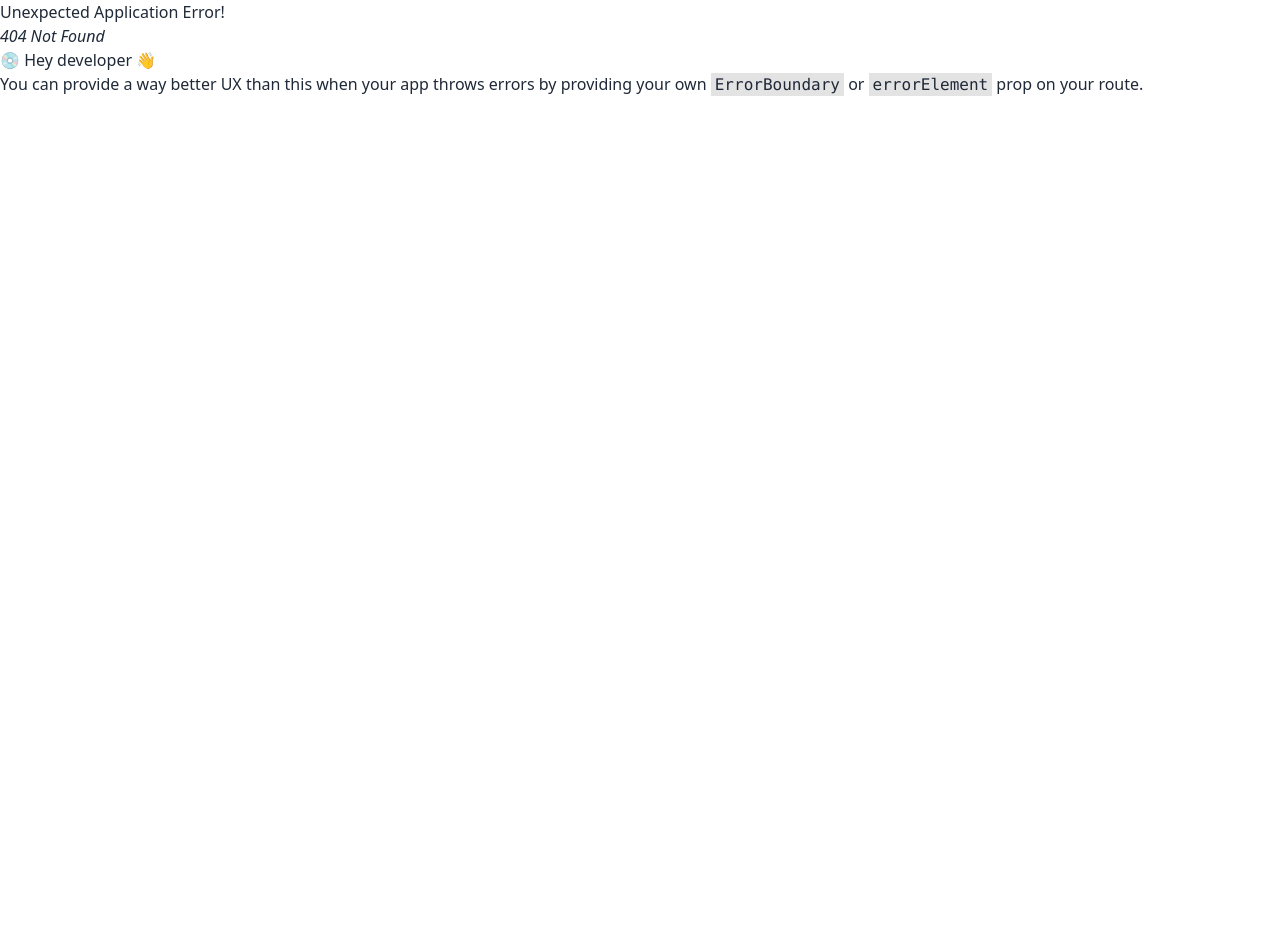
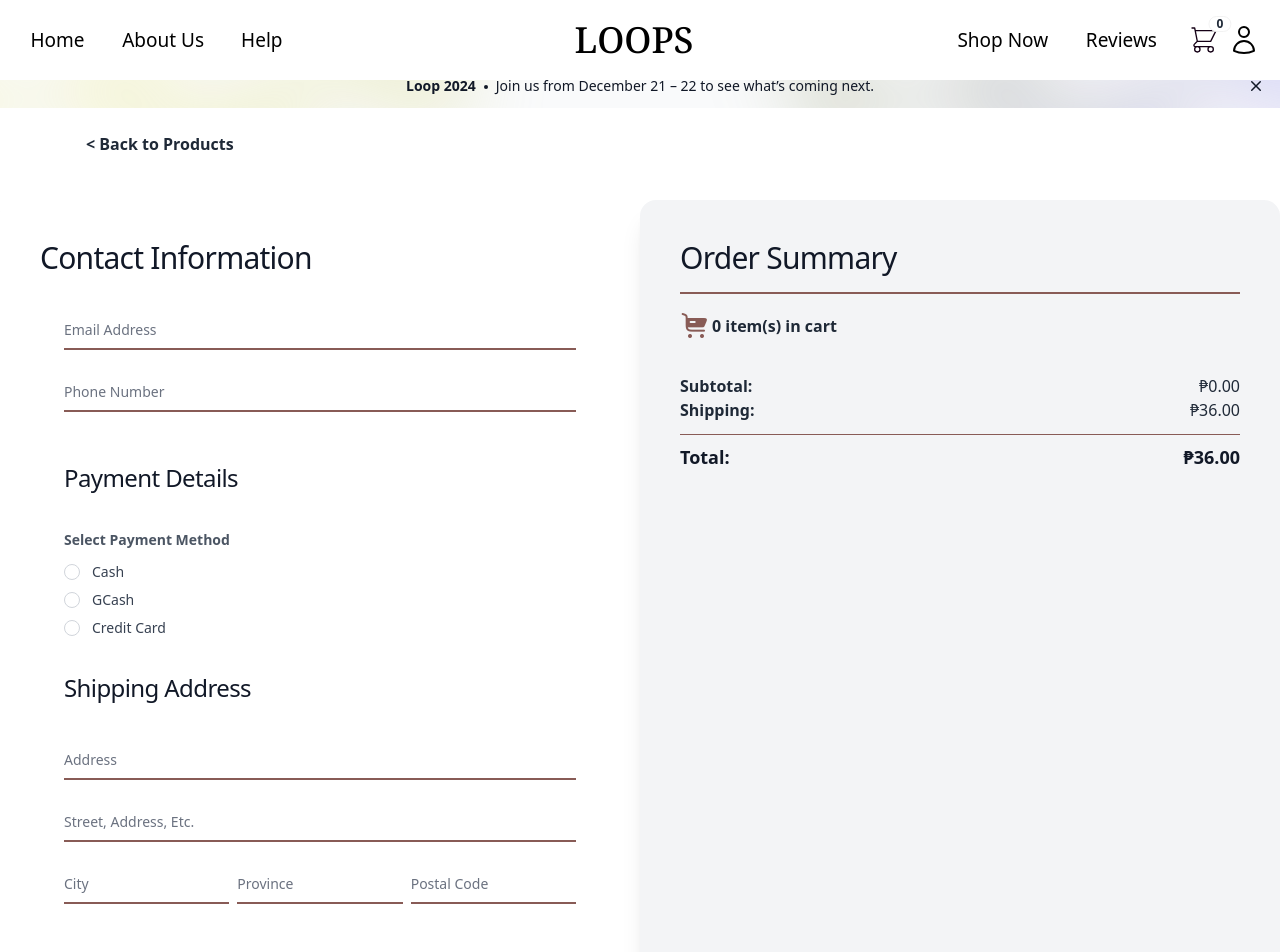
Before and after one commit to dyeem/DCIT26_PROJECT, a React (Vite) app in the folder project/: page /products/checkout in a window 1280 px wide. Before the commit this address had no page. Shown: the top 952 px of the page. Before the commit the page ends 800 px from the top, so only its background shows below. Built offline with nearby package versions, Linux system fonts and the light colour scheme; a web font is replaced by a local one.

Commit message:
18/12 3:58pm

```diff
--- a/project/src/Components/Cart.jsx
+++ b/project/src/Components/Cart.jsx
@@ -32,7 +32,7 @@
 
     function handleCheckout () {
         setOpen(false)
-        navigate("products/sales/checkout")
+        navigate("products/checkout")
     }
 
   return (
--- a/project/src/Components/CheckOut.jsx
+++ b/project/src/Components/CheckOut.jsx
@@ -34,7 +34,7 @@
                                     <div class="relative z-0 w-full mb-5 group">
                                         <input
                                             type="email"
-                                            name="floating_email"
+                                            name="email"
                                             id="floating_email"
                                             class="block py-2.5 px-0 w-full text-sm text-gray-900 bg-transparent border-0 border-b-2 border-[#885b56] appearance-none dark:text-white focus:outline-none focus:ring-0 focus:border-[#885b56] peer"
                                             placeholder=" "
@@ -51,7 +51,7 @@
                                     <div class="relative z-0 w-full mb-5 group">
                                         <input
                                             type="tel"
-                                            name="floating_email"
+                                            name="tel"
                                             id="floating_email"
                                             class="block py-2.5 px-0 w-full text-sm text-gray-900 bg-transparent border-0 border-b-2 border-[#885b56] appearance-none dark:text-white focus:outline-none focus:ring-0 focus:border-[#885b56] peer"
                                             placeholder=" "
@@ -122,8 +122,8 @@
                                     {/* Address */}
                                     <div class="relative z-0 w-full mb-5 group">
                                         <input
-                                            type="tel"
-                                            name="floating_email"
+                                            type="address"
+                                            name="address"
                                             id="floating_email"
                                             class="block py-2.5 px-0 w-full text-sm text-gray-900 bg-transparent border-0 border-b-2 border-[#885b56] appearance-none dark:text-white focus:outline-none focus:ring-0 focus:border-[#885b56] peer"
                                             placeholder=" "
@@ -142,7 +142,7 @@
                                     <div class="relative z-0 w-full mb-5 group">
                                         <input
                                             type="tel"
-                                            name="address"
+                                            name="street"
                                             id="floating_email"
                                             class="block py-2.5 px-0 w-full text-sm text-gray-900 bg-transparent border-0 border-b-2 border-[#885b56] appearance-none dark:text-white focus:outline-none focus:ring-0 focus:border-[#885b56] peer"
                                             placeholder=" "
@@ -163,7 +163,7 @@
                                         <div class="relative z-0 w-full mb-5 group">
                                             <input
                                                 type="tel"
-                                                name="floating_email"
+                                                name="city"
                                                 id="floating_email"
                                                 class="block py-2.5 px-0 w-full text-sm text-gray-900 bg-transparent border-0 border-b-2 border-[#885b56] appearance-none dark:text-white focus:outline-none focus:ring-0 focus:border-[#885b56] peer"
                                                 placeholder=" "
@@ -182,7 +182,7 @@
                                         <div class="relative z-0 w-full mb-5 group">
                                             <input
                                                 type="tel"
-                                                name="floating_email"
+                                                name="province"
                                                 id="floating_email"
                                                 class="block py-2.5 px-0 w-full text-sm text-gray-900 bg-transparent border-0 border-b-2 border-[#885b56] appearance-none dark:text-white focus:outline-none focus:ring-0 focus:border-[#885b56] peer"
                                                 placeholder=" "
@@ -201,7 +201,7 @@
                                         <div class="relative z-0 w-full mb-5 group">
                                             <input
                                                 type="tel"
-                                                name="floating_email"
+                                                name="postal code"
                                                 id="floating_email"
                                                 class="block py-2.5 px-0 w-full text-sm text-gray-900 bg-transparent border-0 border-b-2 border-[#885b56] appearance-none dark:text-white focus:outline-none focus:ring-0 focus:border-[#885b56] peer"
                                                 placeholder=" "
@@ -239,7 +239,7 @@
                                     <hr className="my-6 border-t-2 border-[#885b56]" />
                                 </div>
                                 <div className="mt-[2rem] flex justify-center items-center">
-                                    <button onClick={() => navigate("/products/sales/checkout/orderconfirmationpage")} className="bg-[#885b56] text-lg text-white px-3 py-2 font-noto">Checkout</button>
+                                    <button onClick={() => navigate("/products/checkout/orderconfirmationpage")} className="bg-[#885b56] text-lg text-white px-3 py-2 font-noto">Checkout</button>
                                 </div>
                             </form>
                         </div>
@@ -285,7 +285,7 @@
                                     </div>
                                     <div className="pt-2 flex justify-between text-lg font-semibold text-gray-900">
                                         <p>Total:</p>
-                                        <p>₱{userCart.reduce((total, cart) => cart.price ? total + cart.price : total, 0)}.00</p>
+                                        <p>₱{userCart.reduce((total, cart) => cart.price ? total + cart.price : total, 0) +36}.00</p>
                                     </div>
                                 </div>
                             </div>
--- a/project/src/Components/NavBar.jsx
+++ b/project/src/Components/NavBar.jsx
@@ -1,12 +1,11 @@
 import { useEffect, useState } from 'react';
 import { NavLink, Link } from 'react-router-dom';
 
-import avatar from '../Assets/avatar.jpg'
 import Cart from './Cart'
 
 //redux
 import { useSelector, useDispatch } from 'react-redux'
-import { userActions } from './RTK/user/userSlice';
+import { userActions } from './RTK/User/userSlice';
 
 export default function NavBar() {
 
@@ -14,6 +13,11 @@
 
     const dispatch = useDispatch()
     const currentUser = useSelector((state) => state.user.currentUser)
+    const userCart = useSelector((state) => {
+        const currentUserEmail = state.user.currentUser?.email;
+        const user = state.user.usersList.find(user => user.email === currentUserEmail);
+        return user?.cart || [];
+    });
 
     return (
         <>
@@ -37,6 +41,7 @@
                             />
                             </svg>
                         </label>
+                        {/* PHONE */}
                         <div className="drawer-side z-50">
                             <label htmlFor="my-drawer" className="drawer-overlay "></label>
                             <ul className="menu bg-white min-h-full w-52 p-4 pt-5">
@@ -44,7 +49,7 @@
                                 <NavLink to="/" className='text-black text-xl font-serif'>Home</NavLink>
                             </li>
                             <li>
-                                <NavLink to="products/sales" className='text-black text-xl font-serif'> Shop Now</NavLink>
+                                <NavLink to="products" className='text-black text-xl font-serif'> Shop Now</NavLink>
                             </li>
                             <li>
                                 <NavLink to="reviews" className='text-black text-xl font-serif'>Reviews</NavLink>
@@ -53,10 +58,10 @@
                                 <a className='text-black text-xl font-serif'>More</a>
                                 <ul className="p-2">
                                     <li>
-                                    <NavLink to="contactus" className="text-black text-xl font-serif">Contact Us</NavLink>
+                                    <NavLink to="/help/contactus" className="text-black text-xl font-serif">Contact Us</NavLink>
                                     </li>
                                     <li>
-                                    <NavLink to="faqpage" className="text-black text-xl font-serif">FAQ</NavLink>
+                                    <NavLink to="/help/faqpage" className="text-black text-xl font-serif">FAQ</NavLink>
                                     </li>
                                 </ul>
                             </li>
@@ -91,13 +96,28 @@
                                 />
                             </NavLink>
                         </li>
-                        <li>
-                            <NavLink to="contactus" className='btn btn-ghost text-black text-xl relative group hover:bg-transparent focus:bg-transparent active:bg-transparent font-normal'>Contact Us
-                                <span
-                                    className="absolute bottom-0 left-0 h-[2px] w-0 bg-black transition-all duration-300 group-hover:w-full"
-                                />
-                            </NavLink>
-                        </li>
+                        <div className="relative group">
+                            <button className="btn btn-ghost text-black text-xl relative hover:bg-transparent focus:bg-transparent active:bg-transparent font-normal">
+                                Help
+                                <span className="absolute bottom-0 left-0 h-[2px] w-0 bg-black transition-all duration-300 group-hover:w-full" />
+                            </button>
+
+                            {/* Dropdown menu */}
+                            <div className="absolute left-0 top-10 mt-2 w-40 bg-white border border-gray-200 rounded-lg shadow-lg opacity-0 invisible group-hover:opacity-100 group-hover:visible transition-opacity duration-300">
+                                <Link
+                                to="/help/faqpage"
+                                className="block px-4 py-4 text-black hover:bg-gray-100 text-base"
+                                >
+                                FAQ
+                                </Link>
+                                <Link
+                                to="/help/contactus"
+                                className="block px-4 py-4 text-black hover:bg-gray-100 text-base"
+                                >
+                                Contact Us
+                                </Link>
+                            </div>
+                        </div>
                     </ul>
                 </div>
                 <div className="navbar-center">
@@ -111,7 +131,7 @@
                 <div className='navbar-end'>
                     <ul className="menu menu-horizontal px-1 hidden lg:flex">
                         <li>
-                            <NavLink to="products/sales" className='relative group btn btn-ghost text-black text-xl  hover:bg-transparent font-normal'>Shop Now
+                            <NavLink to="products" className='relative group btn btn-ghost text-black text-xl  hover:bg-transparent font-normal'>Shop Now
                                 <span
                                     className="absolute bottom-0 left-0 h-[2px] w-0 bg-black transition-all duration-300 group-hover:w-full"
                                 />
@@ -143,7 +163,7 @@
                                     strokeWidth="1"
                                     d="M3 3h2l.4 2M7 13h10l4-8H5.4M7 13L5.4 5M7 13l-2.293 2.293c-.63.63-.184 1.707.707 1.707H17m0 0a2 2 0 100 4 2 2 0 000-4zm-8 2a2 2 0 11-4 0 2 2 0 014 0z" />
                                 </svg>
-                                <span className="badge badge-sm indicator-item #150016">0</span>
+                                <span className="badge badge-sm indicator-item #150016">{userCart.length}</span>
                             </div>
                         </div>
                         {/* <div
--- /dev/null
+++ b/project/src/Layouts/HelpLayout.jsx
@@ -0,0 +1,9 @@
+import { Outlet } from "react-router-dom";
+
+export default function HelpLayout() {
+    return (
+        <>
+            <Outlet/>
+        </>
+    )
+}
--- a/project/src/Layouts/router.jsx
+++ b/project/src/Layouts/router.jsx
@@ -22,6 +22,7 @@
 import RootLayout from '../Layouts/RootLayout.jsx'
 import SalesLayout from "./SalesLayout.jsx";
 import CheckoutLayout from "./CheckoutLayout.jsx";
+import HelpLayout from "./HelpLayout.jsx";
 
 
 const router = createBrowserRouter(createRoutesFromElements(
@@ -30,22 +31,23 @@
       <Route path="login" element={<Login />} />
       <Route index element={<MainContent />} />
       <Route path="aboutus" element={<AboutUs />} />
-      <Route path="contactus" element={<ContactUs />} />
       <Route path="reviews" element={<Reviews />} />
 
       {/* <Route path="sales" element={<Sales />} loader={productsLoader} /> */}
       <Route path="products" element={<SalesLayout />}>
-        <Route path="sales" element={<Sales />} />
-        <Route path="sales/checkout" element={<CheckoutLayout />}>
-          <Route path="" element={<CheckOut />} />
+        <Route index element={<Sales />} />
+        <Route path="checkout" element={<CheckoutLayout />}>
+          <Route index element={<CheckOut />} />
           <Route path="orderconfirmationpage" element={<OCPage />} />
         </Route>
       </Route>
 
-
+      <Route path="help" element={<HelpLayout/>}>
+        <Route path="contactus" element={<ContactUs />} />
+        <Route path="faqpage" element={<FaqPage />}/>
+      </Route>
 
       <Route path="ourteam" element={<OurTeam />} />
-      <Route path="faqpage" element={<FaqPage />}/>
     </Route>
   </>
 ))
```
